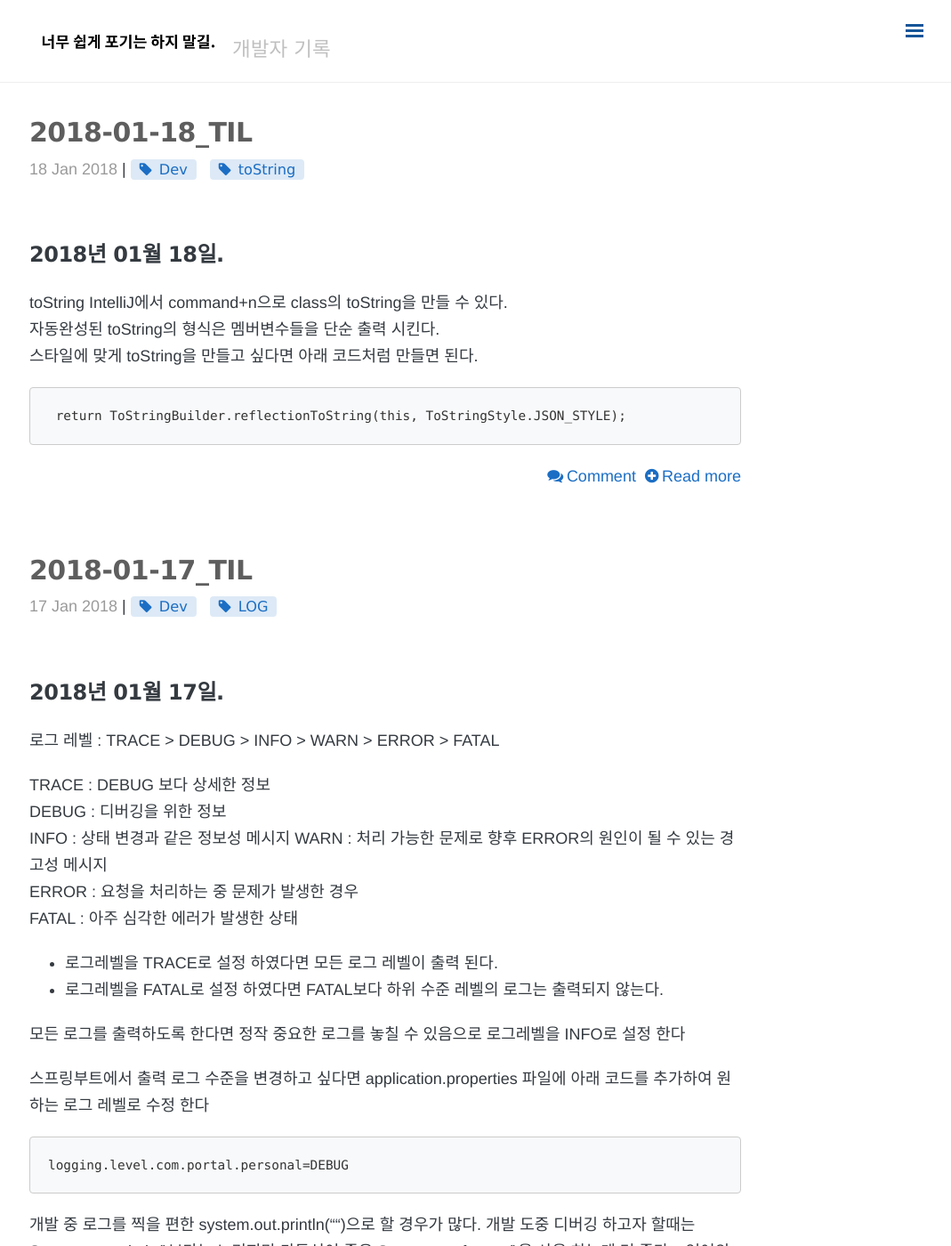
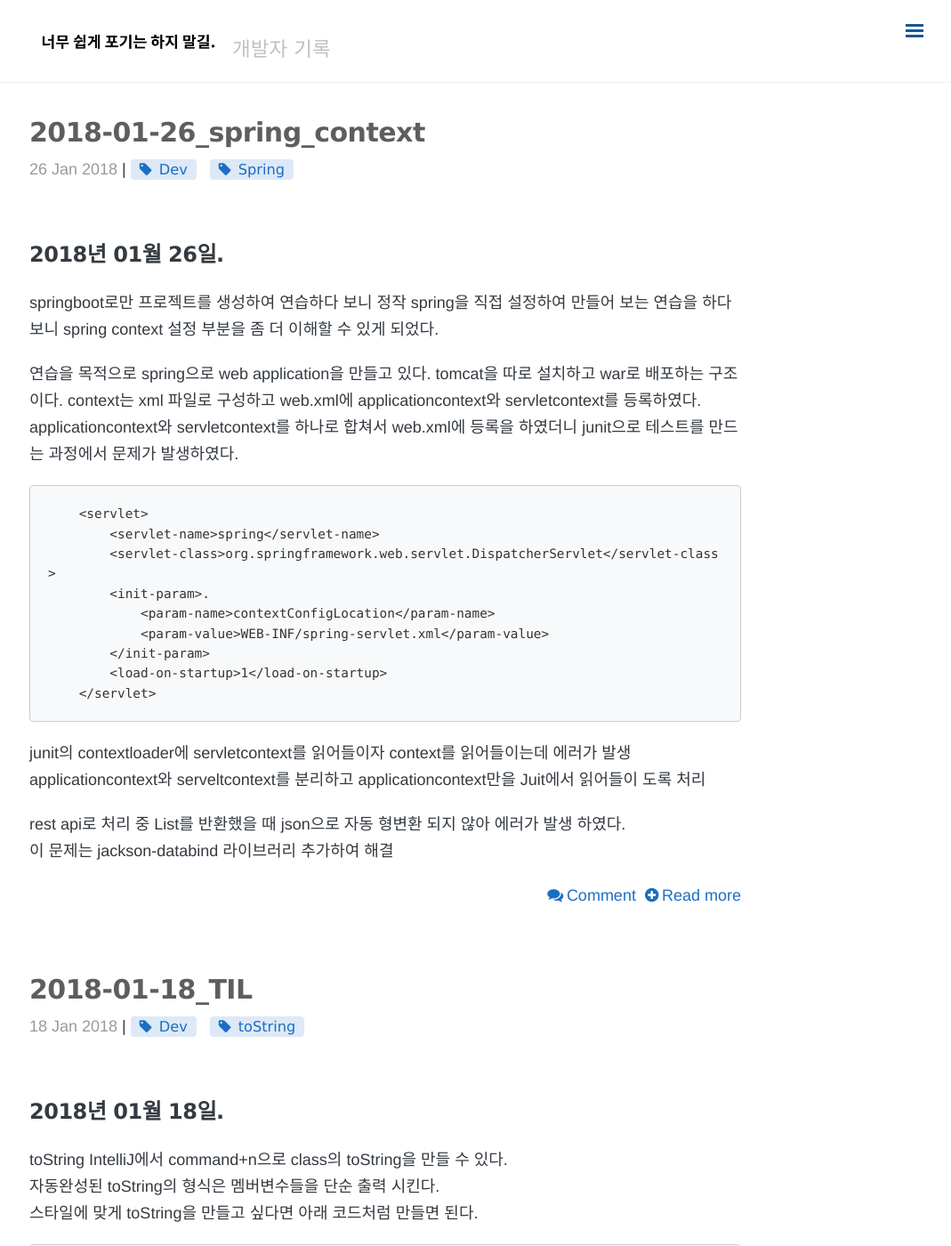
Before and after one commit to minigear/minigear.github.io, a Jekyll site: the page built from blog/index.html, in a window 1280 px wide and 1400 px high. Shown: the whole window at 89% size, without its empty margins (207-1276 px from the left). Built offline with Jekyll 4.4.1, drawn with Linux system fonts in a browser that asks for light colours; nearby versions of some CDN libraries; the list of posts is cut into pages by our own code; comment, search, counter and statistics services are not loaded; some of the changed text lies outside the part shown.

Commit message:
TIL 추가 : 스프링 context 및 Jackson 사용 common-lang3

````diff
--- a/_posts/TIL(Today I Leaned)/2018-01-18-TIL.md
+++ b/_posts/TIL(Today I Leaned)/2018-01-18-TIL.md
@@ -16,3 +16,4 @@ comments: true
  ```
  return ToStringBuilder.reflectionToString(this, ToStringStyle.JSON_STYLE);
  ```
+ToStringBuiler를 사용하려면 commons-lang3를 추가해야 한다.
--- /dev/null
+++ b/_posts/TIL(Today I Leaned)/2018-01-26-spring_context.md
@@ -0,0 +1,29 @@
+---
+layout: post
+title:  "2018-01-26_spring_context"
+date:   2018-01-26 10:30:00 +0900
+categories: [TIL (Today I Learned)]
+permalink: /til/:year/:month/:day/:title/
+tags: [Dev, Spring]
+comments: true
+---
+### 2018년 01월 26일.
+springboot로만 프로젝트를 생성하여 연습하다 보니 정작 spring을 직접 설정하여 만들어 보는 연습을 하다 보니 spring context 설정 부분을 좀 더 이해할 수 있게 되었다.
+
+연습을 목적으로 spring으로 web application을 만들고 있다. tomcat을 따로 설치하고 war로 배포하는 구조이다. context는 xml 파일로 구성하고 web.xml에 applicationcontext와 servletcontext를 등록하였다. applicationcontext와 servletcontext를 하나로 합쳐서 web.xml에 등록을 하였더니 junit으로 테스트를 만드는 과정에서 문제가 발생하였다.
+```
+    <servlet>
+        <servlet-name>spring</servlet-name>
+        <servlet-class>org.springframework.web.servlet.DispatcherServlet</servlet-class>
+        <init-param>.
+            <param-name>contextConfigLocation</param-name>
+            <param-value>WEB-INF/spring-servlet.xml</param-value>
+        </init-param>
+        <load-on-startup>1</load-on-startup>
+    </servlet>
+```
+ junit의 contextloader에 servletcontext를 읽어들이자 context를 읽어들이는데 에러가 발생
+ applicationcontext와 serveltcontext를 분리하고 applicationcontext만을 Juit에서 읽어들이 도록 처리
+
+rest api로 처리 중 List를 반환했을 때 json으로 자동 형변환 되지 않아 에러가 발생 하였다.
+이 문제는 jackson-databind 라이브러리 추가하여 해결
````
